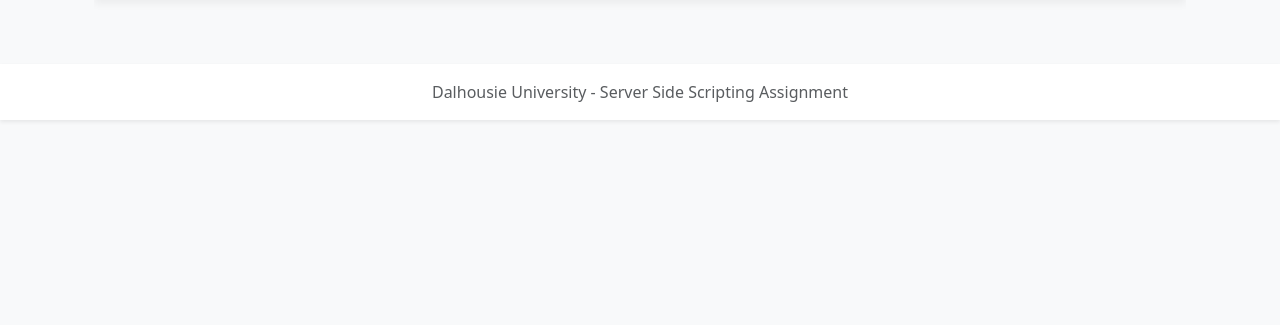
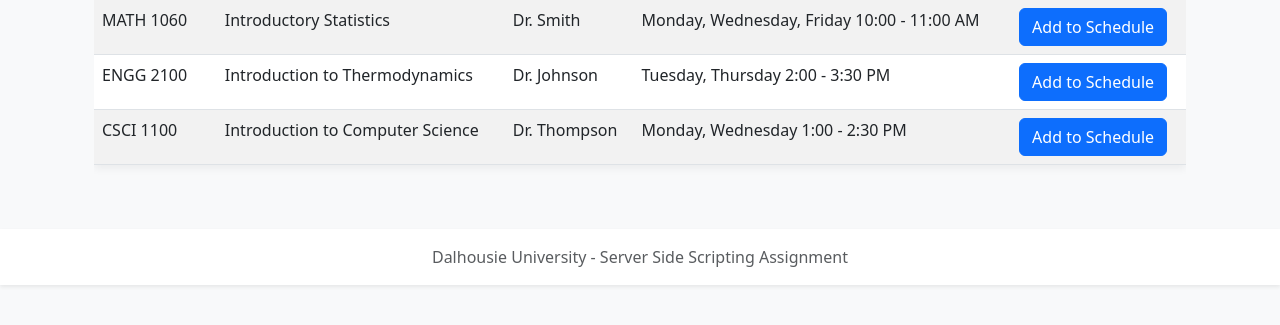
Before and after one commit to Jwahn1/Intro-to-Server-Side-Scripting, a PHP site: page /2170/ in a window 1280 px wide. Shown: the part 227-552 px from the top of the page. Run offline with PHP 8.4, Linux system fonts and the light colour scheme.

Commit message:
index displays mockup timetable as requested in task 1

```diff
--- a/a3/files/timetable.json
+++ b/a3/files/timetable.json
@@ -0,0 +1,20 @@
+[
+    {
+      "course_code": "MATH 1060",
+      "course_name": "Introductory Statistics",
+      "schedule": "Monday, Wednesday, Friday 10:00 - 11:00 AM",
+      "instructor": "Dr. Smith"
+    },
+    {
+      "course_code": "ENGG 2100",
+      "course_name": "Introduction to Thermodynamics",
+      "schedule": "Tuesday, Thursday 2:00 - 3:30 PM",
+      "instructor": "Dr. Johnson"
+    },
+    {
+      "course_code": "CSCI 1100",
+      "course_name": "Introduction to Computer Science",
+      "schedule": "Monday, Wednesday 1:00 - 2:30 PM",
+      "instructor": "Dr. Thompson"
+    }
+  ]
--- a/a3/public/index.php
+++ b/a3/public/index.php
@@ -30,7 +30,26 @@
 
 <script>
     // Fetch JSON data and display in the table
+    document.addEventListener("DOMContentLoaded", function() {
+        fetch('../files/timetable.json')
+            .then(response => response.json())
+            .then(data => {
+                let tableBody = document.getElementById("course-table");
+                data.forEach(course => {
+                    let row = document.createElement("tr");
 
+                    row.innerHTML = `
+                        <td>${course.course_code}</td>
+                        <td>${course.course_name}</td>
+                        <td>${course.instructor}</td>
+                        <td>${course.schedule}</td>
+                        <td><button class="btn btn-primary">Add to Schedule</button></td>
+                    `;
+                    tableBody.appendChild(row);
+                });
+            })
+            .catch(error => console.error("Error loading data:", error));
+    });
 </script>
 
 
```
